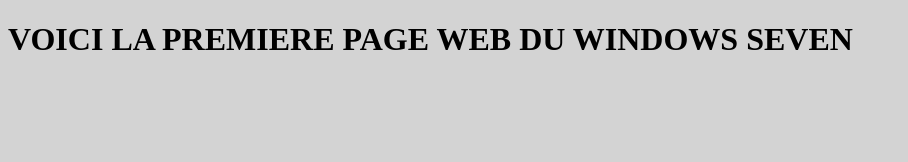
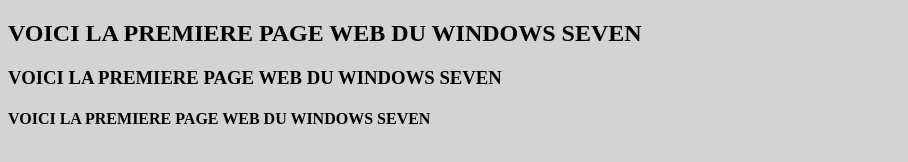
Before and after one commit to razaf4/projet-Java, a plain HTML site: page index.html in a window 1280 px wide. Shown: the whole page, without its empty margins (0-908 px from the left). Drawn offline with Linux system fonts and the light colour scheme.

Commit message:
la deuxieme modification

```diff
--- a/index.html
+++ b/index.html
@@ -4,6 +4,8 @@
 	<title>Page web</title>
 </head>
 <body style="background-color: lightgrey">
-	<h1>VOICI LA PREMIERE PAGE WEB DU WINDOWS SEVEN</h1>
+	<h2>VOICI LA PREMIERE PAGE WEB DU WINDOWS SEVEN</h2>
+	<h3>VOICI LA PREMIERE PAGE WEB DU WINDOWS SEVEN</h3>
+	<h4>VOICI LA PREMIERE PAGE WEB DU WINDOWS SEVEN</h4>
 </body>
 </html>
```
